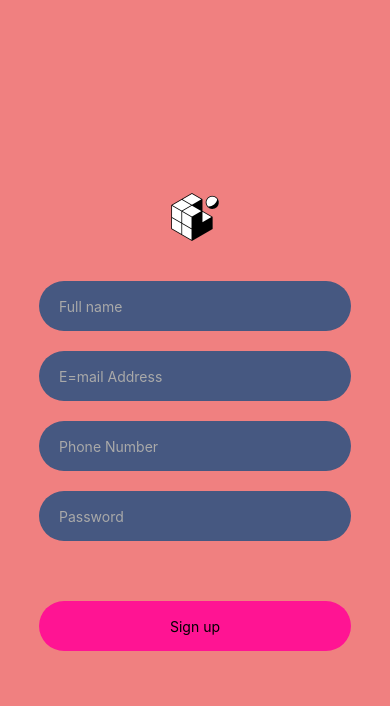
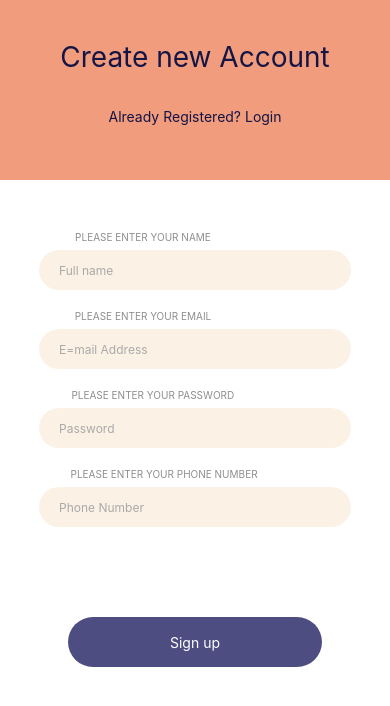
Before and after one commit to LateBox/client, a React Native app: screen /Register in a window 390 px wide. Shown: the top 706 px of the page. Built offline with nearby package versions, Linux system fonts and the light colour scheme.

Commit message:
Designed signIn and signup

```diff
--- a/src/views/SigninScreen.js
+++ b/src/views/SigninScreen.js
@@ -2,76 +2,131 @@ import * as React from 'react';
 import { Button, View, TextInput, StyleSheet,TouchableOpacity,Text,Image} from 'react-native';
 import { withSafeAreaInsets } from 'react-native-safe-area-context';
 
+
 function SigninScreen({ navigation }) {
     return (
+      <View style={styles.mainContainer}>
+        <View style={styles.topBar}>
+
+        <Text style={styles.titleText} >Login</Text>
+          <Text style={styles.forgot}>
+            {"\n"}
+          </Text>
+          <TouchableOpacity>
+                <Text style={styles.newaccount} onPress={() => navigation.navigate('Register')}>Don't have an account? Sign up</Text>
+            </TouchableOpacity>
+
+        </View>
 
 
-      <View style={styles.container}>
-        <Image style = {styles.image} source = {require("../../assets/favicon.png")}/>
+          <View style={styles.body}>
+          <Text style={styles.forgot}>
+            {"\n"}
+            {"\n"}
+            {"\n"}
+          </Text>
+
+            <Text style={styles.sentence}>
+            {"PLEASE ENTER YOUR EMAIL                                     "}
+            </Text>
 
             <TextInput
             style={styles.input}
             value={String}
 
-        placeholder="Username"
-        placeholderTextColor="#a9a9a9"
+            placeholder="hello@latebox.com"
+            placeholderTextColor= 'rgba(77, 76, 76, 0.5)'
             />
+
+            <Text style={styles.sentence}>
+            {"PLEASE ENTER YOUR PASSWORD                             "}
+            </Text>
+
             <TextInput
             style={styles.input}
             value={String}
             secureTextEntry={true}
             placeholder="Password"
-        placeholderTextColor="#a9a9a9"
+            placeholderTextColor='rgba(77, 76, 76, 0.5)'
             />
 
-        <TouchableOpacity>
-          <Text style={styles.forgot}>Forgot Password?</Text>
-        </TouchableOpacity>
-
             <TouchableOpacity style={styles.loginBtn} onPress={() => navigation.navigate('Home')}>
-        <Text >Sign in</Text>
+            <Text style={styles.loginBtnTxt} >login</Text>
           </TouchableOpacity>
 
 
             {/* <Button title="Go to Home" onPress={() => navigation.navigate('Home')} />       */}
+          </View>
       </View>
     );
 }
 
 
 const styles = StyleSheet.create({
-    container: {
-        flex: 1,
-        backgroundColor: '#f08080',
+    mainContainer: {
+      height: '100%',
+      display: 'flex',
+      flexDirection: 'column',
+    },
+    topBar: {
       alignItems: 'center',
-        justifyContent: 'center',
+      backgroundColor: 'rgba(241, 136, 97, 0.8)',
+      height: 180,
+    },
+    body: {
+        flex: 3,
+        display: 'flex',
+        backgroundColor: 'white',
+        alignItems: 'center',
+
+
        },
        image :{
         marginBottom: 40
 
+
       },
     input: {
+        marginTop: 7,
         width:"80%",
-        backgroundColor:"#465881",
+        backgroundColor:'rgba(245, 220, 189, 0.4)',
         borderRadius:25,
-        height:50,
+        height:30,
         color: "white",
         marginBottom:20,
         justifyContent:"center",
-        padding:20
-    },
-    forgot:{
-        height: 30,
-  marginBottom: 30,
+        padding:20,
+        fontSize: 12,
+
     },
       loginBtn: {
-        width: "80%",
+        width: "65%",
         borderRadius: 25,
         height: 50,
         alignItems: "center",
         justifyContent: "center",
+        marginTop: 150,
+        backgroundColor: "rgba(33, 33, 98, 0.8)",
+      },
+      titleText: {
         marginTop: 40,
-        backgroundColor: "#ff1493",
+        fontSize: 28,
+        color: "#141445",
+      },
+      newaccount:{
+        height: 10,
+        marginBottom: 20,
+        fontSize: 14,
+        color: "#141445",
+        marginTop: 17,
+      },
+      sentence: {
+
+        fontSize: 10,
+        color: "#8F8E8E",
+      },
+      loginBtnTxt: {
+        color: "white",
       },
 
   });
--- a/src/views/SignupScreen.js
+++ b/src/views/SignupScreen.js
@@ -3,8 +3,32 @@ import { Button, View, TextInput, StyleSheet,TouchableOpacity,Text,Image } from
 
 function SignupScreen({ navigation }) {
     return (
-        <View style={styles.container}>
-            <Image style={styles.image} source={require("../../assets/favicon.png")} />
+
+        <View style={styles.mainContainer}>
+
+            <View style={styles.topBar}>
+
+                <Text style={styles.titleText} >Create new Account</Text>
+                <Text style={styles.forgot}>
+                    {"\n"}
+                </Text>
+
+                <TouchableOpacity>
+                    <Text style={styles.existing} onPress={() => navigation.navigate('Login')}>Already Registered? Login</Text>
+                </TouchableOpacity>
+
+            </View>
+
+            <View style={styles.body}>
+                <Text style={styles.forgot}>
+                    {"\n"}
+                 {"\n"}
+                 {"\n"}
+                </Text>
+
+                <Text style={styles.sentence}>
+                    {"PLEASE ENTER YOUR NAME                                     "}
+                </Text>
 
                 <TextInput
                     style={styles.input}
@@ -14,6 +38,10 @@ function SignupScreen({ navigation }) {
                     autoCapitalize={"none"}
                 />
 
+                <Text style={styles.sentence}>
+                    {"PLEASE ENTER YOUR EMAIL                                     "}
+                </Text>
+
                 <TextInput
                     style={styles.input}
                     value={String}
@@ -21,6 +49,22 @@ function SignupScreen({ navigation }) {
                     placeholderTextColor="#a9a9a9"
 
                 />
+
+                <Text style={styles.sentence}>
+                    {"PLEASE ENTER YOUR PASSWORD                              "}
+                </Text>
+
+                <TextInput
+                    style={styles.input}
+                    value={String}
+                    secureTextEntry={true}
+                    placeholder="Password"
+                    placeholderTextColor="#a9a9a9"
+                />
+
+                <Text style={styles.sentence}>
+                    {"PLEASE ENTER YOUR PHONE NUMBER                      "}
+                </Text>
 
                 <TextInput
                     style={styles.input}
@@ -31,16 +75,10 @@ function SignupScreen({ navigation }) {
                     placeholderTextColor="#a9a9a9"
                 />
 
-            <TextInput
-                style={styles.input}
-                value={String}
-                secureTextEntry={true}
-                placeholder="Password"
-                placeholderTextColor="#a9a9a9"
-            />
+
 
                 <TouchableOpacity style={styles.signUpBtn} onPress={() => navigation.navigate('Home')}>
-                <Text>Sign up</Text>
+                    <Text style={styles.signUpBtnTxt}>Sign up</Text>
                 </TouchableOpacity>
 
                 {/* <Button title="Sign up" onPress={() => navigation.navigate('Login')} />
@@ -49,43 +87,74 @@ function SignupScreen({ navigation }) {
 
 
             </View>
+        </View>
     );
 }
 
 
 const styles = StyleSheet.create({
-    container: {
+    mainContainer: {
+        height: '100%',
+        display: 'flex',
+        flexDirection: 'column',
+      },
+    topBar: {
+        alignItems: 'center',
+        backgroundColor: 'rgba(241, 136, 97, 0.8)',
+        height: 180,
+      },
+    body: {
         flex: 1,
-        backgroundColor: '#f08080',
+        backgroundColor: 'white',
         alignItems: 'center',
-        justifyContent: 'center',
+
     },
     image: {
         marginBottom: 40
 
     },
     input: {
-        width: "80%",
-        backgroundColor: "#465881",
-        borderRadius: 25,
-        height: 50,
+        marginTop: 7,
+        width:"80%",
+        backgroundColor:'rgba(245, 220, 189, 0.4)',
+        borderRadius:25,
+        height:30,
         color: "white",
-        marginBottom: 20,
-        justifyContent: "center",
-        padding: 20
+        marginBottom:20,
+        justifyContent:"center",
+        padding:20,
+        fontSize: 12,
     },
-    forgot: {
-        height: 30,
-        marginBottom: 30,
-    },
+
     signUpBtn: {
-        width: "80%",
+        width: "65%",
         borderRadius: 25,
         height: 50,
         alignItems: "center",
         justifyContent: "center",
+        marginTop: 70,
+        backgroundColor: "rgba(33, 33, 98, 0.8)",
+    },
+    signUpBtnTxt:{
+        color: "white",
+
+    },
+    titleText: {
         marginTop: 40,
-        backgroundColor: "#ff1493",
+        fontSize: 28,
+        color: "#141445",
+    },
+    existing:{
+        height: 10,
+        marginBottom: 20,
+        fontSize: 14,
+        color: "#141445",
+        marginTop: 17,
+    },
+    sentence: {
+
+        fontSize: 10,
+        color: "#8F8E8E",
       },
 
 
```
Also changed, not shown: src/views/SigninPage.js (added), src/views/SignupPage.js (added). Lines whose indentation alone changed are shown as unchanged.
